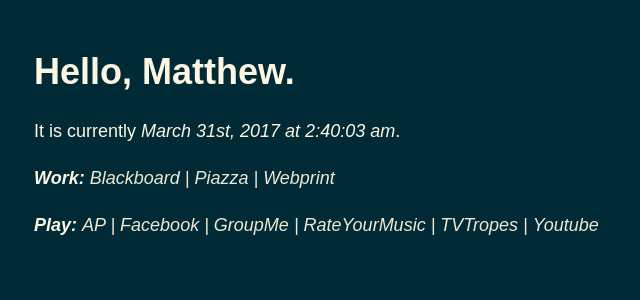
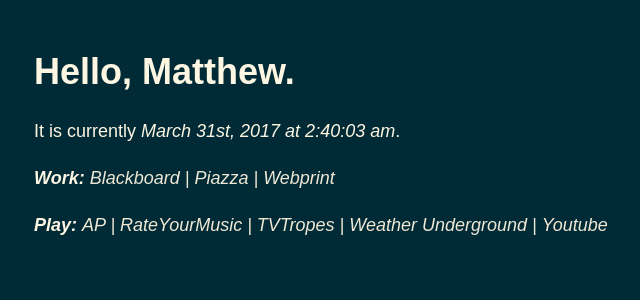
Before and after one commit to matthewjenkins97/matthewjenkins97.github.io, a Jekyll site: the page startpage/index.html, which Jekyll copies as it is, in a window 1280 px wide. Shown: the top 300 px of the page, without its empty margins (281-921 px from the left). Built offline with Jekyll 4.4.1, drawn with Linux system fonts in a browser that asks for light colours.

Commit message:
more link changes (this might be the next few thousand changes)

```diff
--- a/startpage/index.html
+++ b/startpage/index.html
@@ -67,10 +67,9 @@
     <p></p>
     <b><i>Play:</i></b>
     <i> <a href="http://hosted.ap.org/">AP |</a></i>
-    <i> <a href="http://facebook.com/"> Facebook |</a></i>
-    <i> <a href="https://web.groupme.com/chats/"> GroupMe |</a></i>
     <i> <a href="https://rateyourmusic.com/"> RateYourMusic |</a></i>
     <i> <a href="http://tvtropes.org/"> TVTropes |</a></i>
+    <i> <a href="https://www.wunderground.com/"> Weather Underground |</a></i>
     <i> <a href="https://www.youtube.com/feed/subscriptions/"> Youtube</a></i>
     <p></p>
   </body>
```
